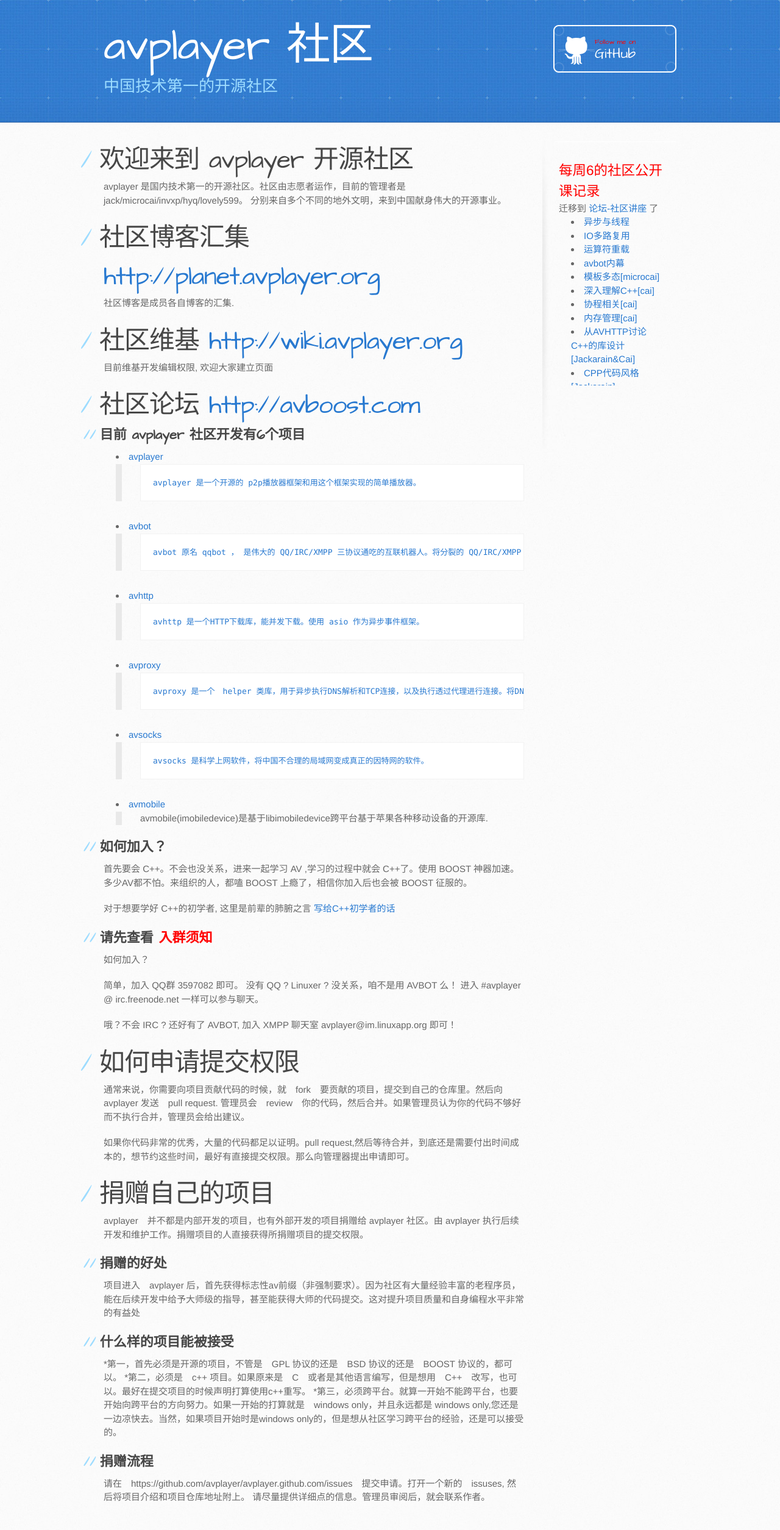
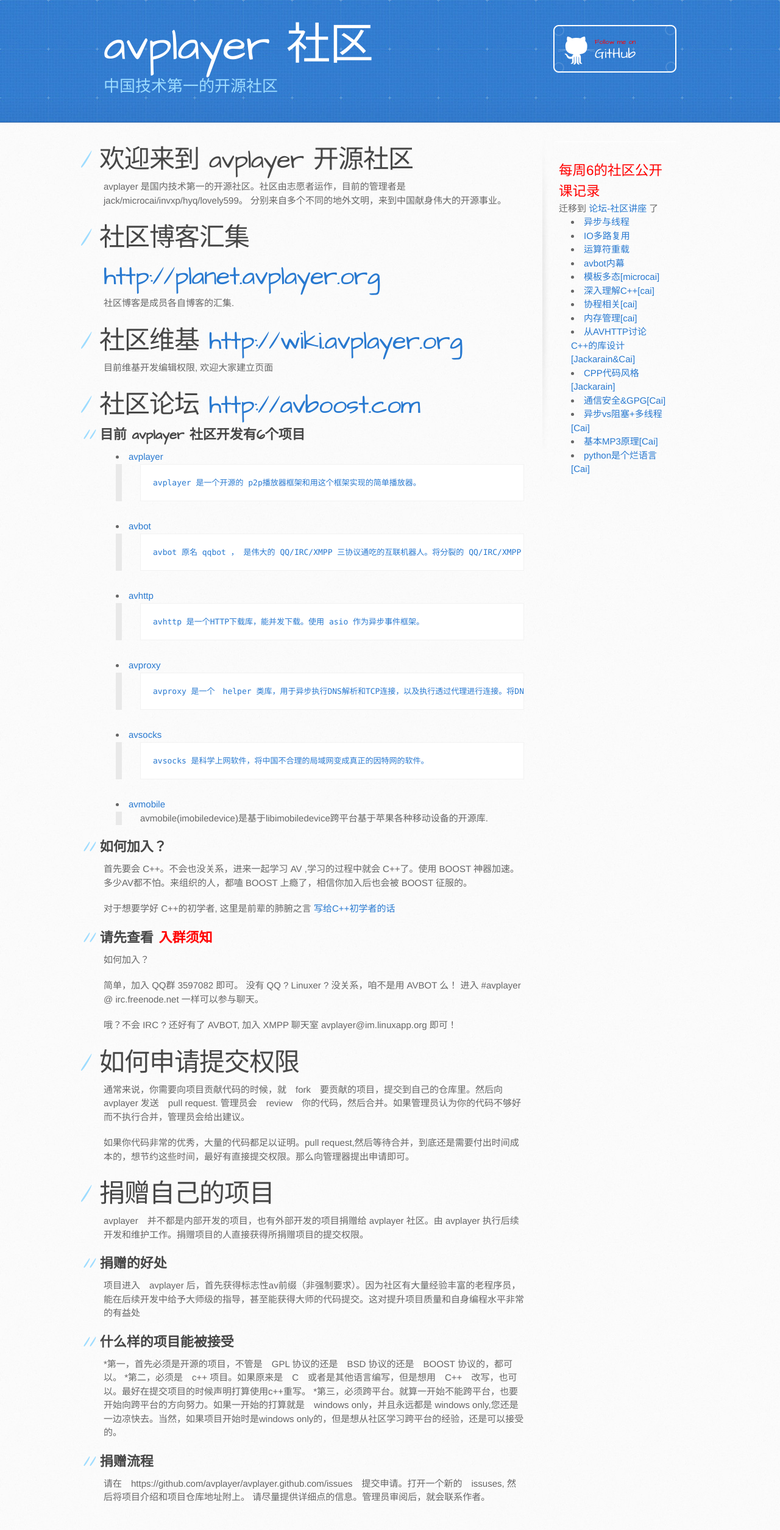
Before and after one commit to avplayer/avplayer.github.com, a Jekyll site: the page built from index.md, in a window 1280 px wide. Shown: the whole page at 61% size. Built offline with Jekyll 4.4.1, drawn with Linux system fonts in a browser that asks for light colours; Markdown is read by kramdown in place of the engine named in the settings.

Commit message:
add right bar height

```diff
--- a/_layouts/index.html
+++ b/_layouts/index.html
@@ -39,7 +39,7 @@
 		<script >var nId = "2ff2ad92ab814f4b64a9e7e4132d21a9bca703bc88c2daa9",nWidth="auto",sColor="light",sText="订阅我们的邮件列表参与讨论 <p><a href=\"\/whatismaillist.html\">什么是邮件列表?</a></p> 在下面输入你的邮箱点击订阅" ;</script>
 		<script src="http://list.qq.com/zh_CN/htmledition/js/qf/page/qfcode.js" charset="gb18030"></script>
 	</div>
-	<iframe width="100%" height="400" class="course"  frameborder="0" scrolling="no" src="/classes.html"></iframe>
+	<iframe width="100%" height="800" class="course"  frameborder="0" scrolling="no" src="/classes.html"></iframe>
 	</aside>
 
       </div>
```
